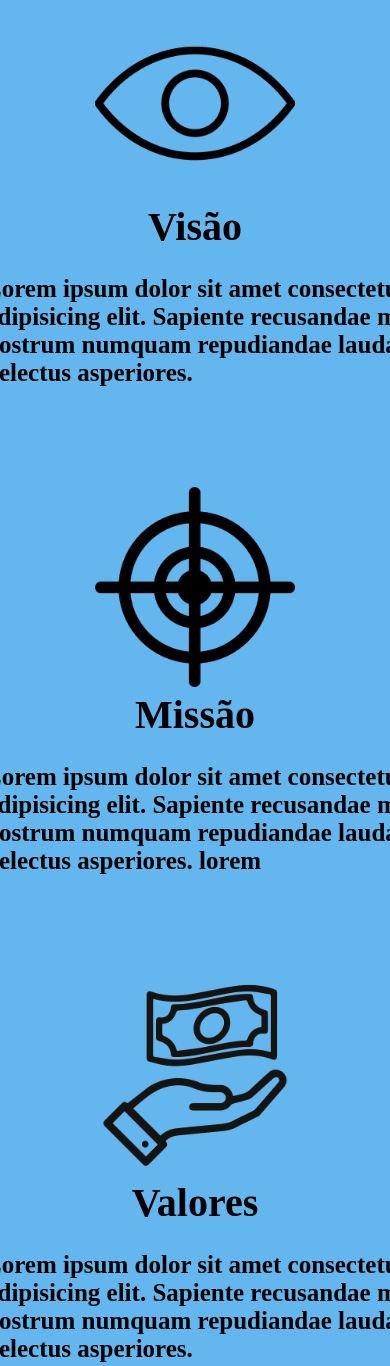
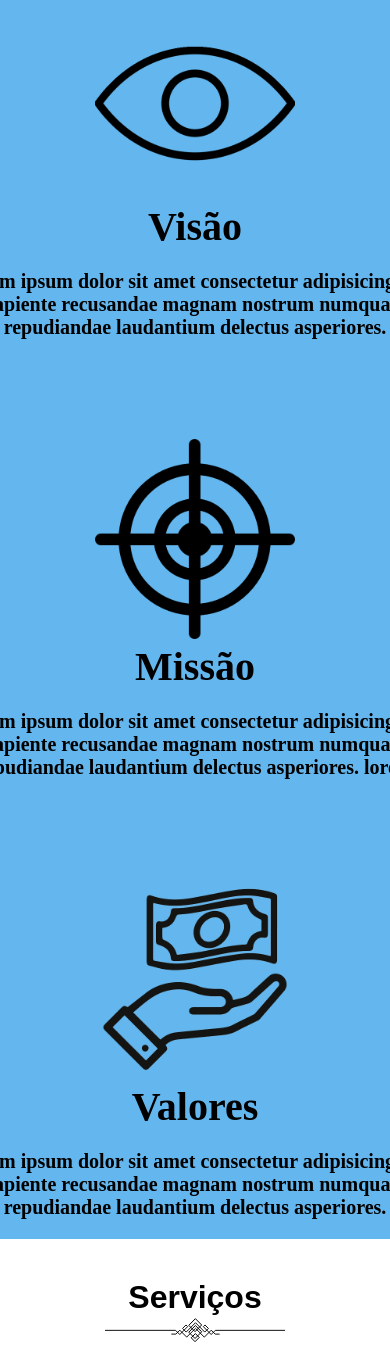
Before and after one commit to Matheuss06/site_2, a PHP site: page / in a window 390 px wide; the page is wider, and only the part inside the window is pictured. Shown: the part 481-1847 px from the top of that part. Run offline with PHP 8.4, Linux system fonts and the light colour scheme; some libraries are stand-ins or nearby versions; grey boxes are pictures that could not be loaded.

Commit message:
centralizando div do visao

```diff
--- a/CSS/estilo.css
+++ b/CSS/estilo.css
@@ -718,9 +718,9 @@ h4{
 }
 
 .texto_p{
-    font-size: 25px;
+    font-size: 20px;
     width: 500px;
-    text-align: start;
-    transform: translateX(-110px);
+    text-align: center;
+    transform: translateX(-150px);
 }
 }
```
